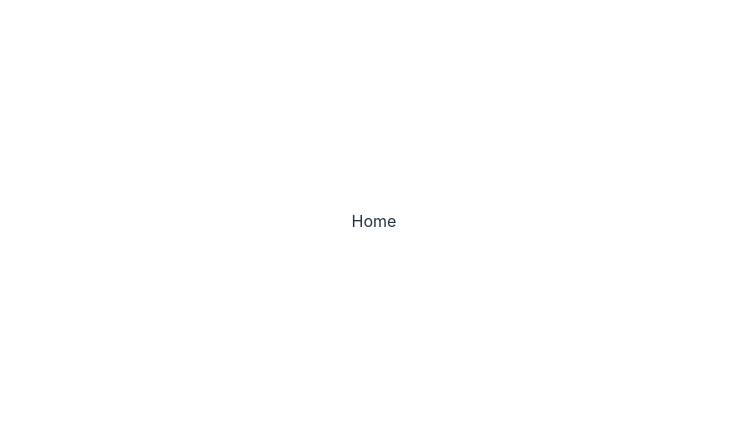
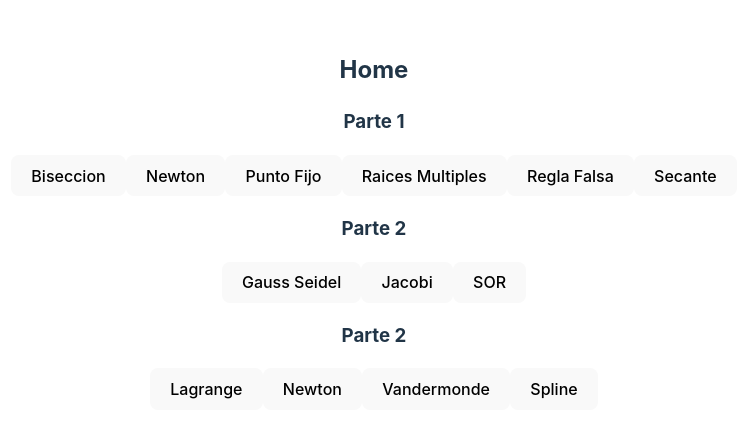
Before and after one commit to Castro-1/ANFront, a React (Vite) app: page / in a window 1280 px wide. Shown: the part 179-616 px from the top of the page, without its empty margins (266-1013 px from the left). Built offline with nearby package versions, Linux system fonts and the light colour scheme.

Commit message:
paginación completada

```diff
--- a/src/App.jsx
+++ b/src/App.jsx
@@ -1,33 +1,48 @@
-import { useState } from 'react'
-import { Navigate, Route, Routes } from 'react-router-dom'
-import './App.css'
-import Home from './pages/home'
-import Layout from './components/Layout'
-import Biseccion from './pages/parte1/biseccion'
-import Secante from './pages/parte1/secante'
-import Newton from './pages/parte1/newton'
-import ReglaFalsa from './pages/parte1/regla-falsa'
-import PuntoFijo from './pages/parte1/punto-fijo'
-import RaicesMultiples from './pages/parte1/raices-multiples'
+import { Navigate, Route, Routes } from "react-router-dom";
+import "./App.css";
+import Home from "./pages/home";
+import Layout from "./components/Layout";
+import SOR from "./pages/parte2/sor";
+import Newton from "./pages/parte1/newton";
+import Jacobi from "./pages/parte2/jacobi";
+import Spline from "./pages/parte3/spline";
+import Newton2 from "./pages/parte3/newton";
+import Secante from "./pages/parte1/secante";
+import Lagrange from "./pages/parte3/lagrange";
+import Biseccion from "./pages/parte1/biseccion";
+import PuntoFijo from "./pages/parte1/punto-fijo";
+import ReglaFalsa from "./pages/parte1/regla-falsa";
+import Vandermonde from "./pages/parte3/vandermonde";
+import GaussSeidel from "./pages/parte2/gauss-seidel";
+import RaicesMultiples from "./pages/parte1/raices-multiples";
 
 function App() {
-  const [count, setCount] = useState(0)
-
   return (
     <Routes>
-      <Route path='/' element={<Layout/>}>
-        <Route index element={<Home/>}/>
-        <Route path='parte1/newton' element={<Newton/>}/>
-        <Route path='parte1/secante' element={<Secante/>}/>
-        <Route path='parte1/biseccion' element={<Biseccion/>}/>
-        <Route path='parte1/punto-fijo' element={<PuntoFijo/>}/>
-        <Route path='parte1/regla-falsa' element={<ReglaFalsa/>}/>
-        <Route path='parte1/raices-multiples' element={<RaicesMultiples/>}/>
+      <Route path="/" element={<Layout />}>
+        <Route index element={<Home />} />
+        {/* parte 1 */}
+        <Route path="parte1/newton" element={<Newton />} />
+        <Route path="parte1/secante" element={<Secante />} />
+        <Route path="parte1/biseccion" element={<Biseccion />} />
+        <Route path="parte1/punto-fijo" element={<PuntoFijo />} />
+        <Route path="parte1/regla-falsa" element={<ReglaFalsa />} />
+        <Route path="parte1/raices-multiples" element={<RaicesMultiples />} />
+        {/* parte 2 */}
+        <Route path="parte2/gauss-seidel" element={<GaussSeidel />} />
+        <Route path="parte2/jacobi" element={<Jacobi />} />
+        <Route path="parte2/sor" element={<SOR />} />
+        {/* parte 3 */}
+        <Route path="parte3/lagrange" element={<Lagrange />} />
+        <Route path="parte3/newton" element={<Newton2 />} />
+        <Route path="parte3/spline" element={<Spline />} />
+        <Route path="parte3/vandermonde" element={<Vandermonde />} />
       </Route>
 
+      {/* other routes to home */}
       <Route path="*" element={<Navigate to="/" replace />} />
     </Routes>
-  )
+  );
 }
 
-export default App
+export default App;
--- a/src/pages/home.jsx
+++ b/src/pages/home.jsx
@@ -1,3 +1,42 @@
-export default function Home(){
-    return <div>Home</div>
+import { useNavigate } from "react-router-dom";
+
+export default function Home() {
+  const navigate = useNavigate();
+  return (
+    <div>
+      <h2>Home</h2>
+      <div>
+        <h3>Parte 1</h3>
+        <button onClick={() => navigate("parte1/biseccion")}>Biseccion</button>
+        <button onClick={() => navigate("parte1/newton")}>Newton</button>
+        <button onClick={() => navigate("parte1/punto-fijo")}>
+          Punto Fijo
+        </button>
+        <button onClick={() => navigate("parte1/raices-multiples")}>
+          Raices Multiples
+        </button>
+        <button onClick={() => navigate("parte1/regla-falsa")}>
+          Regla Falsa
+        </button>
+        <button onClick={() => navigate("parte1/secante")}>Secante</button>
+      </div>
+      <div>
+        <h3>Parte 2</h3>
+        <button onClick={() => navigate("parte2/gauss-seidel")}>
+          Gauss Seidel
+        </button>
+        <button onClick={() => navigate("parte2/jacobi")}>Jacobi</button>
+        <button onClick={() => navigate("parte2/sor")}>SOR</button>
+      </div>
+      <div>
+        <h3>Parte 2</h3>
+        <button onClick={() => navigate("parte3/lagrange")}>Lagrange</button>
+        <button onClick={() => navigate("parte3/newton")}>Newton</button>
+        <button onClick={() => navigate("parte3/vandermonde")}>
+          Vandermonde
+        </button>
+        <button onClick={() => navigate("parte3/spline")}>Spline</button>
+      </div>
+    </div>
+  );
 }
--- a/src/pages/parte3/lagrange.jsx
+++ b/src/pages/parte3/lagrange.jsx
@@ -1,3 +1,3 @@
-export default function Lagrange(){
-    return <div>Lagrange</div>
+export default function Lagrange() {
+  return <div>Lagrange</div>;
 }
--- a/src/pages/parte3/spline.jsx
+++ b/src/pages/parte3/spline.jsx
@@ -0,0 +1,3 @@
+export default function Spline() {
+  return <div>Spline</div>;
+}
```
